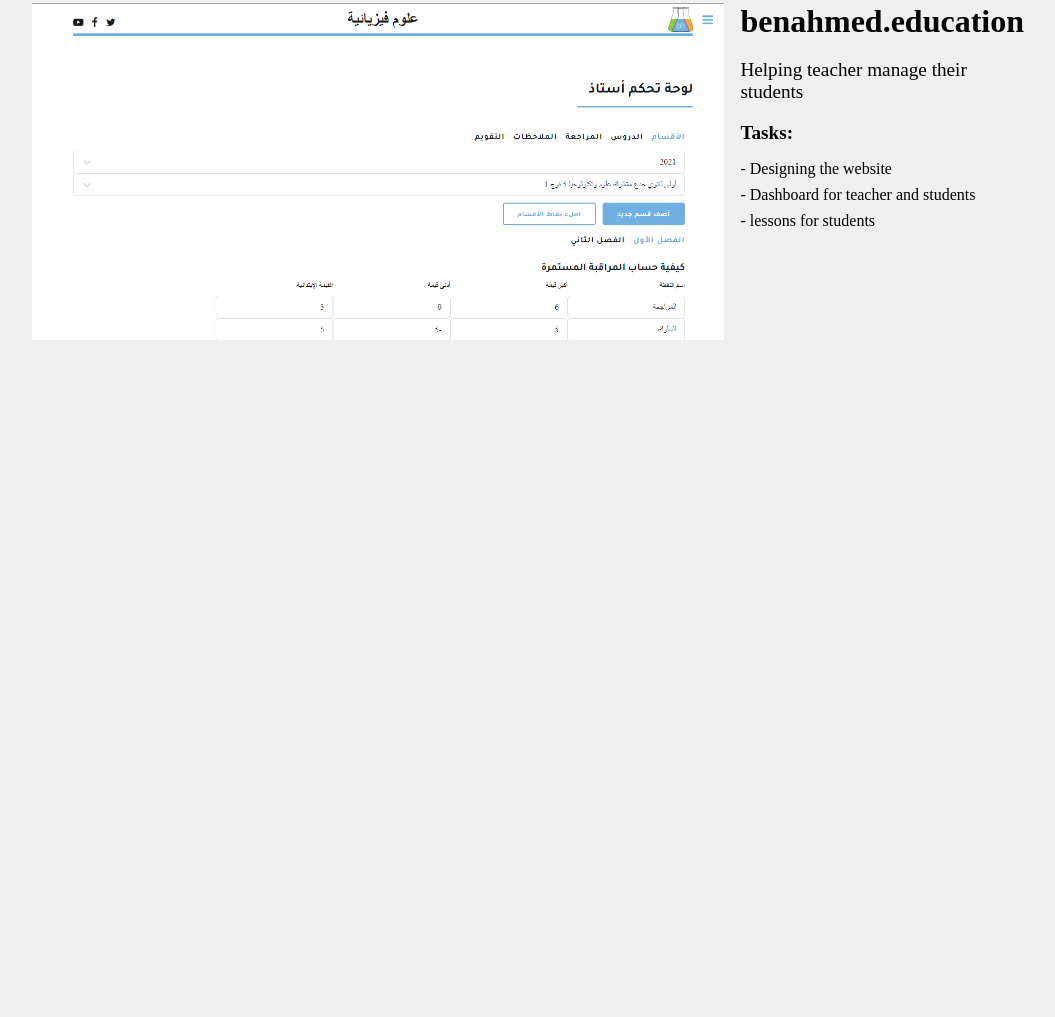
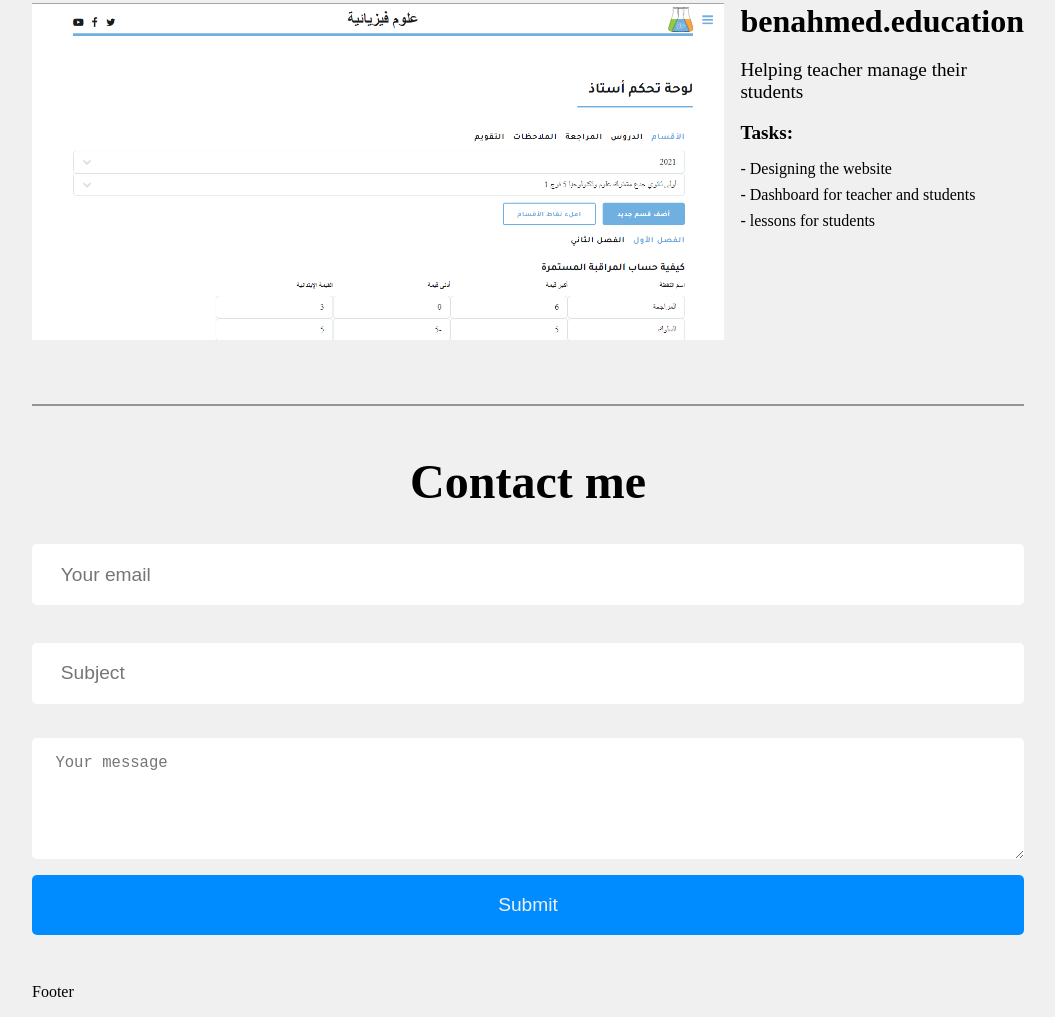
Before and after one commit to amineProjects/benahmedamine.com, a Gatsby site: page / in a window 1280 px wide. Shown: the part 832-1849 px from the top of the page, without its empty margins (112-1167 px from the left). Before the commit the page ends 1252 px from the top, so only its background shows below. Built offline with nearby package versions, Linux system fonts and the light colour scheme; Gatsby itself is replaced by a stand-in of ours.

Commit message:
feat: add contact form

```diff
--- /dev/null
+++ b/src/components/contact/Contact.js
@@ -0,0 +1,42 @@
+import React from "react";
+
+import "./contact.scss";
+
+const Contact = () => {
+  return (
+    <div className="section contact">
+      <h2 className="title">Contact me</h2>
+      <form
+        name="contact"
+        method="POST"
+        data-netlify="true"
+        className="contact--form"
+        // action="/success"
+      >
+        <input
+          className="contact--input"
+          type={"email"}
+          placeholder="Your email"
+          name="email"
+        />
+        <input
+          className="contact--input"
+          type={"text"}
+          placeholder="Subject"
+          name="subject"
+        />
+        <textarea
+          className="contact--input"
+          rows={5}
+          placeholder="Your message"
+          name="message"
+        />
+        <button type="submit" className="contact--button text">
+          Submit
+        </button>
+      </form>
+    </div>
+  );
+};
+
+export default Contact;
--- /dev/null
+++ b/src/components/contact/contact.scss
@@ -0,0 +1,18 @@
+.contact {
+  &--form {
+    display: flex;
+    flex-direction: column;
+    margin-top: 1em;
+  }
+  &--input {
+    margin: 1em 0;
+    padding: 1em 1.5em;
+    font-size: 1.2em;
+  }
+  &--button {
+    padding: 1em;
+    background-color: rgb(0, 140, 255);
+    color: rgb(240, 240, 240);
+    cursor: pointer;
+  }
+}
--- /dev/null
+++ b/src/components/footer/Footer.js
@@ -0,0 +1,7 @@
+import React from "react";
+
+const Footer = () => {
+  return <div>Footer</div>;
+};
+
+export default Footer;
--- a/src/pages/index.js
+++ b/src/pages/index.js
@@ -3,6 +3,8 @@ import React from "react";
 import Menu from "components/menu/Menu";
 import Skills from "components/skills/Skills";
 import Projects from "components/projects/Projects";
+import Contact from "components/contact/Contact";
+import Footer from "components/footer/Footer";
 
 import "sass/index.scss";
 
@@ -20,6 +22,8 @@ const IndexPage = () => {
         </div>
         <Skills />
         <Projects />
+        <Contact />
+        <Footer />
       </main>
     </div>
   );
--- a/src/sass/base.scss
+++ b/src/sass/base.scss
@@ -18,3 +18,9 @@ ul {
 i {
   font-style: normal;
 }
+button,
+input,
+textarea {
+  border: none;
+  border-radius: 5px;
+}
```
Also changed, not shown: src/pages/success.js (added, +7 -0 lines), src/components/footer/footer.scss (added).
